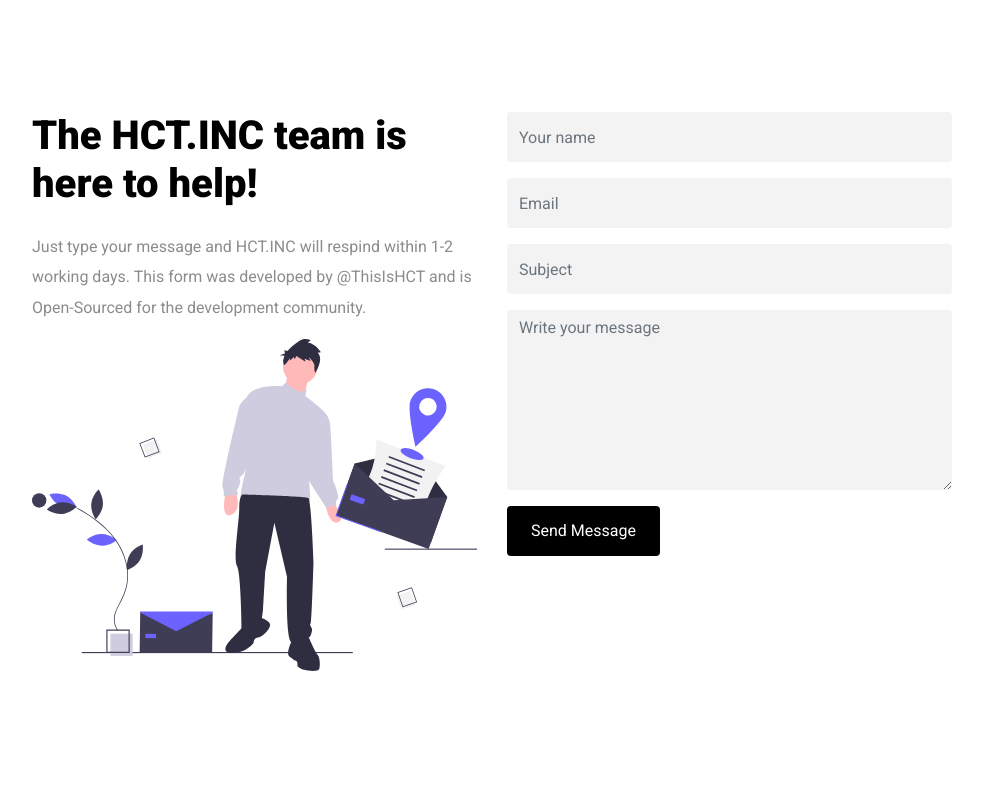
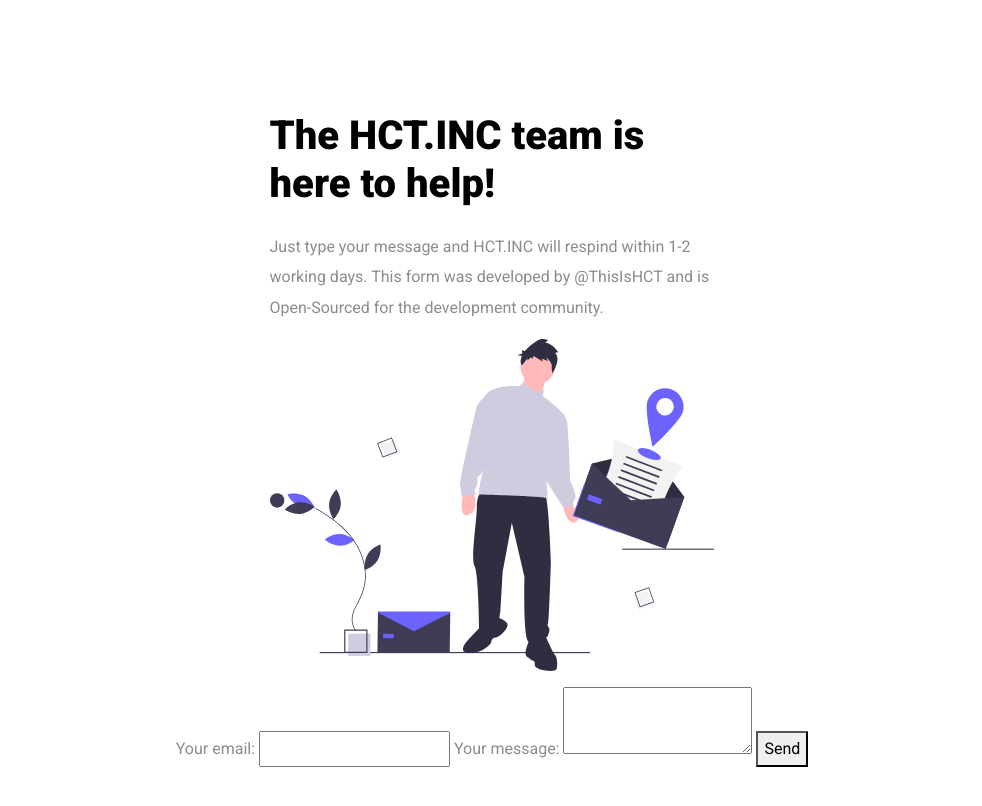
Before and after one commit to HCT-INC/HCT.INC-Contact-Form, a plain HTML site: page index.html in a window 1280 px wide. Shown: the whole page, without its empty margins (148-1130 px from the left). Drawn offline with Linux system fonts and the light colour scheme.

Commit message:
Update index.html

```diff
--- a/index.html
+++ b/index.html
@@ -39,48 +39,21 @@
 
 
             </div>
-            <div class="col-md-6">
-
-              <form class="mb-5" action="https://formspree.io/f/mqknzpvq" method="post" id="contactForm" name="contactForm">
-                <div class="row">
-                  <div class="col-md-12 form-group">
-                    <input type="text" class="form-control" name="name" id="name" placeholder="Your name">
-                  </div>
-                </div>
-                <div class="row">
-                  <div class="col-md-12 form-group">
-                    <input type="text" class="form-control" name="email" id="email" placeholder="Email">
-                  </div>
-                </div>
-                <div class="row">
-                  <div class="col-md-12 form-group">
-                    <input type="text" class="form-control" name="subject" id="subject" placeholder="Subject">
-                  </div>
-                </div>
-                <div class="row">
-                  <div class="col-md-12 form-group">
-                    <textarea class="form-control" name="message" id="message" cols="30" rows="7" placeholder="Write your message"></textarea>
-                  </div>
-                </div>
-                <div class="row">
-                  <div class="col-12">
-                    <input type="submit" value="Send Message" class="btn btn-primary rounded-0 py-2 px-4">
-                  <span class="submitting"></span>
-                  </div>
-                </div>
-              </form>
-
-              <div id="form-message-warning mt-4"></div>
-              <div id="form-message-success">
-                Your message was sent, thank you!
-              </div>
-            </div>
-          </div>
-        </div>
-      </div>
-    </div>
-
-  </div>
+<form
+  action="https://formspree.io/f/mqknzpvq"
+  method="POST"
+>
+  <label>
+    Your email:
+    <input type="email" name="_replyto">
+  </label>
+  <label>
+    Your message:
+    <textarea name="message"></textarea>
+  </label>
+  <!-- your other form fields go here -->
+  <button type="submit">Send</button>
+</form>
 
 
 
```
